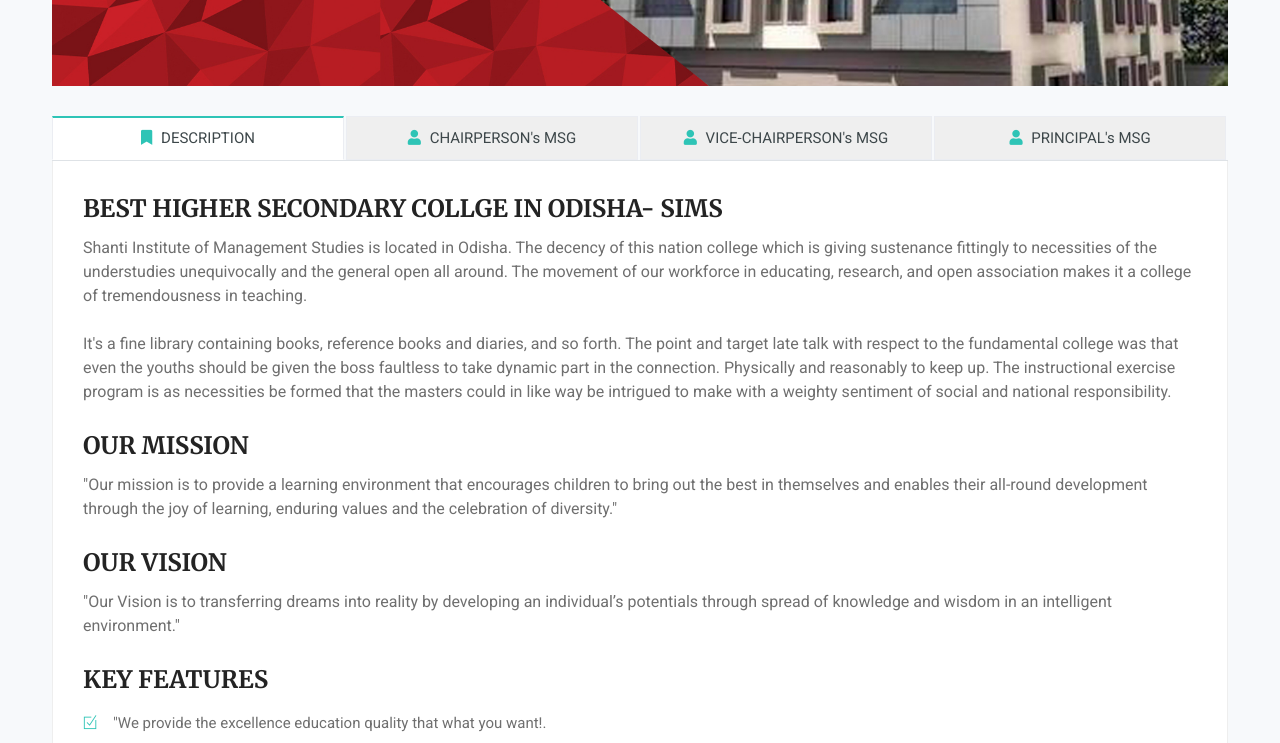
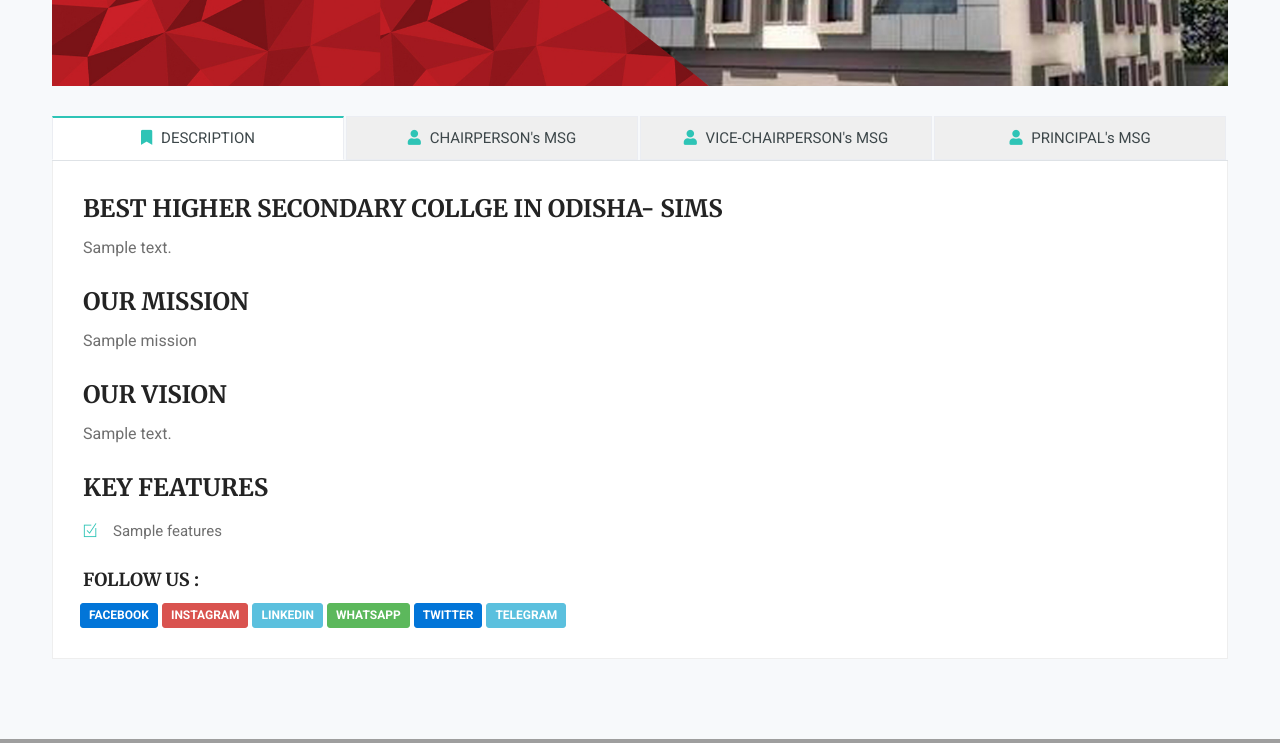
Before and after one commit to mohantyrajib143/simscollege, a Django app: template templates/website/about.html in a window 1280 px wide. Shown: the part 890-1633 px from the top of the page. Run offline with Django 3.2, Linux system fonts and the light colour scheme; the template is opened without the code that fills it: most values are stand-ins (such as "Sample title", 1, 10 or a date in 2020); some libraries are stand-ins or nearby versions; some web fonts are replaced; grey boxes are pictures that could not be loaded.

Commit message:
imported about model as AboutUs in views.py, and fetched all data

```diff
--- a/templates/website/about.html
+++ b/templates/website/about.html
@@ -58,34 +58,27 @@
                                 <div class="tab-content">
                                     <div id="description" class="tab-pane active">
                                         <h3 class="m-t0 m-b10">BEST HIGHER SECONDARY COLLGE IN ODISHA- SIMS</h3>
-                                        <p>Shanti Institute of Management Studies is located in Odisha. The decency of this nation college which is giving sustenance fittingly to necessities of the understudies unequivocally and the general open all around. The movement of our workforce in educating, research, and open association makes it a college of tremendousness in teaching.</p>
-                                        <p>It's a fine library containing books, reference books and diaries, and so forth. The point and target late talk with respect to the fundamental college was that even the youths should be given the boss faultless to take dynamic part in the connection. Physically and reasonably to keep up. The instructional exercise program is as necessities be formed that the masters could in like way be intrigued to make with a weighty sentiment of social and national responsibility.</p>
+                                        <p>{{aboutInfo.about}}</p>
 
                                         <h3 class="m-b10">OUR MISSION</h3>
-                                        <p>"Our mission is to provide a learning environment that encourages children to bring out the best in themselves and enables their all-round development through the joy of learning, enduring values and the celebration of diversity."</p>
+                                        <p>{{aboutInfo.mission}}</p>
 
                                         <h3 class="m-b10">OUR VISION</h3>
-                                        <p>"Our Vision is to transferring dreams into reality by developing an individual’s potentials through spread of knowledge and wisdom in an intelligent environment."</p>
+                                        <p>{{aboutInfo.vision}}</p>
                                         <h3 class="m-b10">KEY FEATURES</h3>
                                         <ul class="list-checked primary">
-                                            <li>"We provide the excellence education quality that what you want!.</li>
-                                            <li>A place where you can find a good combination of comfort and discipline!.</li>
-                                            <li>When outstanding infrastructure is joined with innovative teaching approaches, the result is a winning combination.</li>
-                                            <li>A college which empower students with nurturing talent!</li>
-                                            <li>A place where you can find a good combination of comfort and discipline.</li>
-                                            <li>When outstanding infrastructure is joined with innovative teaching approaches, the result is a winning combination.</li>
-                                            <li>Where children’s inner potential is identified, explored, and a proper platform for success is provided.</li>
+                                            <li>{{aboutInfo.features}}</li>
                                         </ul>
                                         <div class="m-t10">
                                             <h5>FOLLOW US :</h5>
                                             <ul class="dlab-social-icon">
-                                                <li><button type="button" class="btn btn-primary btn-sm" style="color: white;"><b>FACEBOOK</b></button>
-                                                </li>
-                                                <li><button type="button" class="btn btn-danger btn-sm" style="color: white;"><b>INSTAGRAM</b></button></li>
-                                                <li><button type="button" class="btn btn-info btn-sm" style="color: white;"><b>LINKEDIN</b></button></li>
-                                                <li><button type="button" class="btn btn-success btn-sm" style="color: white;"><b>WHATSAPP</b></button></li>
-                                                <li><button type="button" class="btn btn-primary btn-sm" style="color: white;"><b>TWITTER</b></button></li>
-                                                <li><button type="button" class="btn btn-info btn-sm" style="color: white;"><b>TELEGRAM</b></button></li>
+                                                <a href="{{aboutInfo.facebook}}" target="_blank"><li><button type="button" class="btn btn-primary btn-sm" style="color: white;"><b>FACEBOOK</b></button>
+                                                </li></a>
+                                                <a href="{{aboutInfo.instagram}}" target="_blank"><li><button type="button" class="btn btn-danger btn-sm" style="color: white;"><b>INSTAGRAM</b></button></li></a>
+                                                <a href="{{aboutInfo.linkedin}}" target="_blank"><li><button type="button" class="btn btn-info btn-sm" style="color: white;"><b>LINKEDIN</b></button></li></a>
+                                                <a href="{{aboutInfo.whatsapp}}" target="_blank"><li><button type="button" class="btn btn-success btn-sm" style="color: white;"><b>WHATSAPP</b></button></li></a>
+                                                <a href="{{aboutInfo.twitter}}" target="_blank"><li><button type="button" class="btn btn-primary btn-sm" style="color: white;"><b>TWITTER</b></button></li></a>
+                                                <a href="{{aboutInfo.telegram}}" target="_blank"><li><button type="button" class="btn btn-info btn-sm" style="color: white;"><b>TELEGRAM</b></button></li></a>
                                             </ul>
                                         </div>
                                     </div>
--- a/website/views.py
+++ b/website/views.py
@@ -1,6 +1,6 @@
 from django.shortcuts import render
 from django.http import HttpResponse, JsonResponse
-from website.models import slider, sims, summer_course_enquiry, student_testmonials
+from website.models import slider, sims, summer_course_enquiry, student_testmonials, about as AboutUs
 
 # Create your views here.
 def index(request):
@@ -26,4 +26,6 @@
         return render(request,'website/index.html', data)
 
 def about(request):
-    return render(request, 'website/about.html')
+    aboutInfo = AboutUs.objects.filter(id=1)
+    data = {'aboutInfo':aboutInfo[0]}
+    return render(request, 'website/about.html', data)
```
